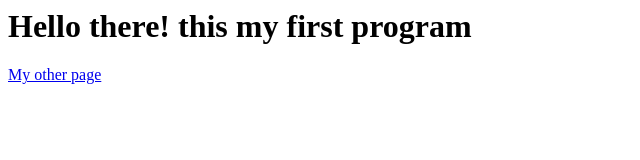
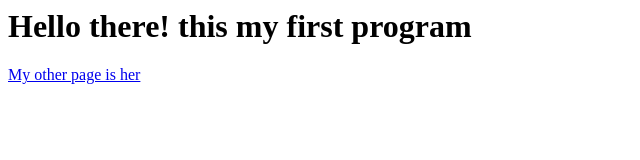
Before and after one commit to halostad/web-platform-qjeqz7, a plain HTML site: page index.html in a window 1280 px wide. Shown: the full height of the page, 0-640 px from the left. Drawn offline with Linux system fonts and the light colour scheme.

Commit message:
1 file modified

```diff
--- a/index.html
+++ b/index.html
@@ -6,6 +6,6 @@
   </head>
   <body>
     <h1>Hello there! this my first program</h1>
-    <a href="/me.html">My other page</a>
+    <a href="/me.html">My other page is her</a>
   </body>
 </html>
```
